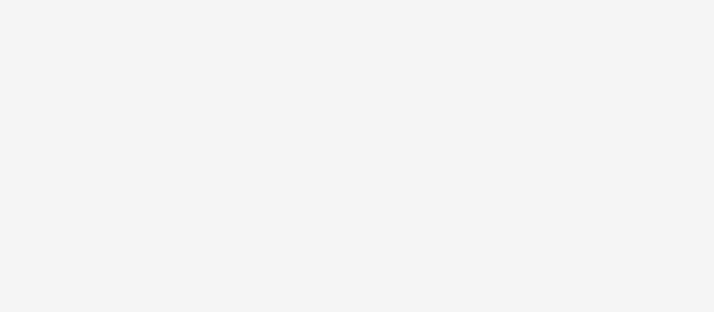
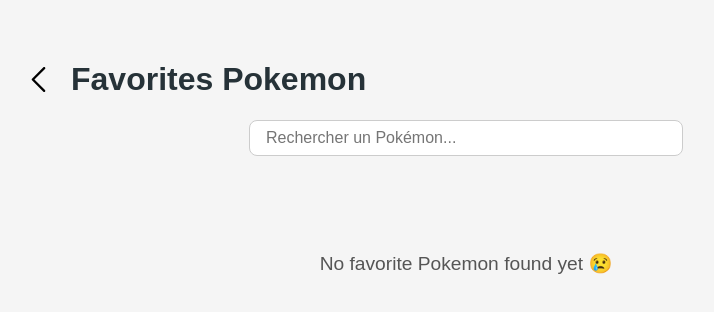
Before and after one commit to lisinsau/mini-pokedex, a React (Create React App) app: page /favorites in a window 1280 px wide. Before the commit this address had no page. Shown: the top 312 px of the page, without its empty margins (174-888 px from the left). Built offline with nearby package versions, Linux system fonts and the light colour scheme.

Commit message:
Favorite system implementation

```diff
--- a/src/App.jsx
+++ b/src/App.jsx
@@ -5,6 +5,7 @@
 import "./App.css";
 import TypesList from "./pages/TypesList";
 import GenerationsList from "./pages/GenerationsList";
+import FavoritesPage from "./pages/FavoritesPage";
 
 function App(){
   return(
@@ -13,6 +14,7 @@
         <Route path="/" element={<Homepage/>}/>
         <Route path="/types" element={<TypesList/>}/>
         <Route path="/generations" element={<GenerationsList/>}/>
+        <Route path="/favorites" element={<FavoritesPage/>}/>
         <Route path="/pokedex" element={<Pokedex/>}/>
         <Route path="/pokemon/:id" element={<PokemonDetails/>}/>
       </Routes>
--- a/src/components/PokemonHeader.jsx
+++ b/src/components/PokemonHeader.jsx
@@ -1,18 +1,18 @@
-import { /*useNavigate,*/ Link } from "react-router-dom";
+import { Link } from "react-router-dom";
 
 function PokemonHeader(props){
 
-    // const navigate = useNavigate();
     const formattedId = `#${String(props.id).padStart(3, '0')}`;
     const from = props.from;
 
     let breadcrumb;
-    // Exemple de logique
+
     if (from){
         const searchParams = new URLSearchParams(from?.search);
 
         const type = searchParams.get('type');
         const generation = searchParams.get('generation');
+        const favorite = from?.pathname === '/favorites';
 
         if (type){
             breadcrumb = [
@@ -28,6 +28,12 @@
                 { label: `Generation ${generation}` , path: from.pathname + from.search }
             ]
         }
+        else if(favorite){
+            breadcrumb = [
+                { label: 'Accueil', path: '/' },
+                { label: 'Favorites', path: '/favorites' }
+            ]
+        }
         else{
             breadcrumb = [
                 { label: 'Accueil', path: '/' },
@@ -40,14 +46,6 @@
             { label: 'Accueil', path: '/' },
         ]
     }
-
-    // const handleBack = () => {
-    //     if (from) {
-    //         navigate(from.pathname + from.search, { replace: true });
-    //     } else {
-    //         navigate('/pokedex');
-    //     }
-    // };
 
     return (
         <div className="pokemon-header">
@@ -64,7 +62,7 @@
                 ))}
             </div>
             <div className="header-title">
-                <svg /*onClick={handleBack}*/ viewBox="0 0 980 978.94">
+                <svg viewBox="0 0 980 978.94">
                     <path fill="#2c2c2c" d="M770,1224.85H732c-1.49-1-3.21-.74-4.85-.82-43.27-1.91-85.66-9.09-126.64-23.08-151.15-51.57-254.79-152.44-311.12-301.58-14.9-39.48-23.16-80.65-26.63-122.76-.55-6.76-.06-13.62-1.76-20.28v-43a58.81,58.81,0,0,0,.89-5.86,461,461,0,0,1,17.86-106.37q47-160.89,181.91-260.55C529.06,290.81,604.73,261,687.76,250a479.9,479.9,0,0,1,103.69-2.35c37.6,3.17,74.47,9.93,110.19,22q208.55,70.45,299,271.14c21.87,48.51,34.17,99.72,38.6,152.8.58,6.92.1,13.95,1.8,20.77v42c-.3,2.1-.78,4.2-.88,6.31A464.49,464.49,0,0,1,1222.35,869q-43.32,149.69-164.66,247.69Q941,1210.57,791.31,1223.07C784.21,1223.67,777,1223.05,770,1224.85ZM438.72,766.6h-96c-7.34,0-7.35,0-6.51,7.5a455.59,455.59,0,0,0,7.62,48.7q32.9,148.47,153,241.88c65.33,50.8,139.8,79.07,222.48,85.42,48.25,3.71,96,.07,142.34-13.67,136.22-40.33,229.87-127.25,281-259.63,12.92-33.47,19.88-68.48,23.33-104.17.33-3.46.83-6.17-4.62-6.16q-98,.3-196,0c-3.42,0-4.7,1.17-5.18,4.31-.71,4.59-1.53,9.17-2.63,13.68-27.08,111-135,180.24-247.43,158.68-85.94-16.48-153.58-85.58-168.15-171.85-.58-3.44-1.83-4.87-5.73-4.85C503.71,766.68,471.21,766.6,438.72,766.6Zm165.37-31.32C604.13,815.92,670.26,882,751,882s146.87-66,146.94-146.66S831.91,588.73,751,588.69,604.05,654.66,604.09,735.28Z" transform="translate(-261 -245.91)"/>
                 </svg>
                 <h1>{props.name}</h1>
--- /dev/null
+++ b/src/pages/FavoritesPage.jsx
@@ -0,0 +1,101 @@
+import { useEffect, useState } from "react";
+import { useLocation, Link } from "react-router-dom";
+import PokeCard from "../components/PokeCard";
+
+function FavoritesPage() {
+
+    const [favoriteIds, setFavoriteIds] = useState([]);
+    const [pokemonList, setPokemonList] = useState([]);
+    const [isLoading, setIsLoading] = useState(true);
+
+    const [searchTerm, setSearchTerm] = useState("");
+    const [debouncedSearch, setDebouncedSearch] = useState(searchTerm);
+
+    const location = useLocation();
+    const showLoader = isLoading && debouncedSearch === "";
+
+    const filteredPokemons = pokemonList.filter(pokemon =>
+        pokemon.name.toLowerCase().includes(debouncedSearch.toLowerCase()) ||
+        pokemon.id.toString() === debouncedSearch
+    );
+
+    const fetchFavorites = () => {
+        const favorites = JSON.parse(localStorage.getItem('favorites')) || [];
+        setFavoriteIds(favorites);
+
+        setIsLoading(true);
+
+        Promise.all(
+            favorites.map(id =>
+                fetch(`https://pokeapi.co/api/v2/pokemon/${id}`).then(res => res.json())
+            )
+        ).then(setPokemonList);
+
+        setIsLoading(false);
+    }
+
+    useEffect(() => {
+        fetchFavorites();
+    }, [])
+
+    useEffect(() => {
+        const handler = setTimeout(() => {
+            setDebouncedSearch(searchTerm);
+        }, 300); // délai en ms
+
+        return () => {
+            clearTimeout(handler);
+        };
+    }, [searchTerm]);
+
+    return (
+        <div className="page-container">
+            <div className="title-container">
+                <Link to={`/`} className="left-arrow">
+                    <svg viewBox="0 0 330 330">
+                        <path id="XMLID_92_" d="M111.213,165.004L250.607,25.607c5.858-5.858,5.858-15.355,0-21.213c-5.858-5.858-15.355-5.858-21.213,0.001
+                        l-150,150.004C76.58,157.211,75,161.026,75,165.004c0,3.979,1.581,7.794,4.394,10.607l150,149.996
+                        C232.322,328.536,236.161,330,240,330s7.678-1.464,10.607-4.394c5.858-5.858,5.858-15.355,0-21.213L111.213,165.004z"/>
+                    </svg>
+                </Link>
+                <h1>Favorites Pokemon</h1>
+            </div>
+            <div className="search-div">
+                <input
+                    type="text"
+                    placeholder="Rechercher un Pokémon..."
+                    value={searchTerm}
+                    onChange={(e) => setSearchTerm(e.target.value)}
+                    className="search-input"
+                />
+            </div>
+            <div className="pokedex-container">
+                {filteredPokemons.map(pokemon => (
+                    <PokeCard
+                        key={pokemon.id}
+                        id={String(pokemon.id)}
+                        name={pokemon.name}
+                        types={pokemon.types.map(t => t.type.name)}
+                        sprite={pokemon.sprites.front_default}
+                        filteredIds={JSON.parse(localStorage.getItem('favorites'))}
+                        from={location}
+                        onFavoriteToggle={fetchFavorites}
+                    />
+                ))}
+            </div>
+            {!showLoader && filteredPokemons.length === 0 && (
+                <p className="no-result">No favorite Pokemon found yet 😢</p>
+            )}
+            {isLoading &&
+                <div className="loader">
+                    <svg viewBox="0 0 980 978.94">
+                        <path fill="#2c2c2c" d="M770,1224.85H732c-1.49-1-3.21-.74-4.85-.82-43.27-1.91-85.66-9.09-126.64-23.08-151.15-51.57-254.79-152.44-311.12-301.58-14.9-39.48-23.16-80.65-26.63-122.76-.55-6.76-.06-13.62-1.76-20.28v-43a58.81,58.81,0,0,0,.89-5.86,461,461,0,0,1,17.86-106.37q47-160.89,181.91-260.55C529.06,290.81,604.73,261,687.76,250a479.9,479.9,0,0,1,103.69-2.35c37.6,3.17,74.47,9.93,110.19,22q208.55,70.45,299,271.14c21.87,48.51,34.17,99.72,38.6,152.8.58,6.92.1,13.95,1.8,20.77v42c-.3,2.1-.78,4.2-.88,6.31A464.49,464.49,0,0,1,1222.35,869q-43.32,149.69-164.66,247.69Q941,1210.57,791.31,1223.07C784.21,1223.67,777,1223.05,770,1224.85ZM438.72,766.6h-96c-7.34,0-7.35,0-6.51,7.5a455.59,455.59,0,0,0,7.62,48.7q32.9,148.47,153,241.88c65.33,50.8,139.8,79.07,222.48,85.42,48.25,3.71,96,.07,142.34-13.67,136.22-40.33,229.87-127.25,281-259.63,12.92-33.47,19.88-68.48,23.33-104.17.33-3.46.83-6.17-4.62-6.16q-98,.3-196,0c-3.42,0-4.7,1.17-5.18,4.31-.71,4.59-1.53,9.17-2.63,13.68-27.08,111-135,180.24-247.43,158.68-85.94-16.48-153.58-85.58-168.15-171.85-.58-3.44-1.83-4.87-5.73-4.85C503.71,766.68,471.21,766.6,438.72,766.6Zm165.37-31.32C604.13,815.92,670.26,882,751,882s146.87-66,146.94-146.66S831.91,588.73,751,588.69,604.05,654.66,604.09,735.28Z" transform="translate(-261 -245.91)"/>
+                    </svg>
+                    <p>Chargement ...</p>
+                </div>
+            }
+        </div>
+    )
+}
+
+export default FavoritesPage;
--- a/src/pages/Homepage.jsx
+++ b/src/pages/Homepage.jsx
@@ -11,7 +11,7 @@
                     <svg viewBox="0 0 980 978.94">
                         <path fill="#2c2c2c" d="M770,1224.85H732c-1.49-1-3.21-.74-4.85-.82-43.27-1.91-85.66-9.09-126.64-23.08-151.15-51.57-254.79-152.44-311.12-301.58-14.9-39.48-23.16-80.65-26.63-122.76-.55-6.76-.06-13.62-1.76-20.28v-43a58.81,58.81,0,0,0,.89-5.86,461,461,0,0,1,17.86-106.37q47-160.89,181.91-260.55C529.06,290.81,604.73,261,687.76,250a479.9,479.9,0,0,1,103.69-2.35c37.6,3.17,74.47,9.93,110.19,22q208.55,70.45,299,271.14c21.87,48.51,34.17,99.72,38.6,152.8.58,6.92.1,13.95,1.8,20.77v42c-.3,2.1-.78,4.2-.88,6.31A464.49,464.49,0,0,1,1222.35,869q-43.32,149.69-164.66,247.69Q941,1210.57,791.31,1223.07C784.21,1223.67,777,1223.05,770,1224.85ZM438.72,766.6h-96c-7.34,0-7.35,0-6.51,7.5a455.59,455.59,0,0,0,7.62,48.7q32.9,148.47,153,241.88c65.33,50.8,139.8,79.07,222.48,85.42,48.25,3.71,96,.07,142.34-13.67,136.22-40.33,229.87-127.25,281-259.63,12.92-33.47,19.88-68.48,23.33-104.17.33-3.46.83-6.17-4.62-6.16q-98,.3-196,0c-3.42,0-4.7,1.17-5.18,4.31-.71,4.59-1.53,9.17-2.63,13.68-27.08,111-135,180.24-247.43,158.68-85.94-16.48-153.58-85.58-168.15-171.85-.58-3.44-1.83-4.87-5.73-4.85C503.71,766.68,471.21,766.6,438.72,766.6Zm165.37-31.32C604.13,815.92,670.26,882,751,882s146.87-66,146.94-146.66S831.91,588.73,751,588.69,604.05,654.66,604.09,735.28Z" transform="translate(-261 -245.91)"/>
                     </svg>
-                    <h1>Mini Pokédex</h1>
+                    <h1>Mini Pokedex</h1>
                     <div className="homepage-clipped-circle"></div>
                 </div>
             </div>
@@ -44,6 +44,13 @@
                         <path fill="#f9f9f9" d="M228.809,406.44c-29.152,0-52.788,23.644-52.788,52.788c0,29.136,23.637,52.772,52.788,52.772 c29.136,0,52.763-23.636,52.763-52.772C281.572,430.084,257.945,406.44,228.809,406.44z"></path>
                     </svg>
                 </Link>
+
+                <Link to={`/favorites`}  className="category-container">
+                    <p>Favorites</p>
+                    <svg viewBox="0 0 24 24">
+                        <path fill="#f9f9f9" stroke="#f9f9f9" strokeWidth="2" strokeLinecap="round" strokeLinejoin="round" fillRule="evenodd" clipRule="evenodd" d="M12 6.00019C10.2006 3.90317 7.19377 3.2551 4.93923 5.17534C2.68468 7.09558 2.36727 10.3061 4.13778 12.5772C5.60984 14.4654 10.0648 18.4479 11.5249 19.7369C11.6882 19.8811 11.7699 19.9532 11.8652 19.9815C11.9483 20.0062 12.0393 20.0062 12.1225 19.9815C12.2178 19.9532 12.2994 19.8811 12.4628 19.7369C13.9229 18.4479 18.3778 14.4654 19.8499 12.5772C21.6204 10.3061 21.3417 7.07538 19.0484 5.17534C16.7551 3.2753 13.7994 3.90317 12 6.00019Z"></path>
+                    </svg>
+                </Link>
             </div>
         </div>
     )
--- a/src/pages/Pokedex.jsx
+++ b/src/pages/Pokedex.jsx
@@ -23,7 +23,6 @@
     const isSearching = debouncedSearch.trim() !== "";
 
     const location = useLocation();
-    //console.log(location);
 
     useEffect(() => {
         const handler = setTimeout(() => setDebouncedSearch(searchTerm), 300);
--- a/src/pages/PokemonDetails.css
+++ b/src/pages/PokemonDetails.css
@@ -1,3 +1,6 @@
+.pokemon-detail{
+  position: relative;
+}
 
 .pokemon-body{
   display: flex;
@@ -446,6 +449,19 @@
   background: lightgray;
 }
 
+.pokemon-detail > svg{
+    position: absolute;
+    right: 25px;
+    top: 25px;
+    z-index: 10;
+    width: 50px;
+    cursor: pointer;
+}
+
+.pokemon-detail > svg:hover path{
+  stroke: #ee1515;
+}
+
 @media only screen and (max-width: 600px){
 
   .pokemon-body{
```
Also changed, not shown: src/components/PokeCard.css (+32 -4 lines), src/components/PokeCard.jsx (+30 -0 lines), src/pages/PokemonDetails.jsx (+24 -0 lines).
